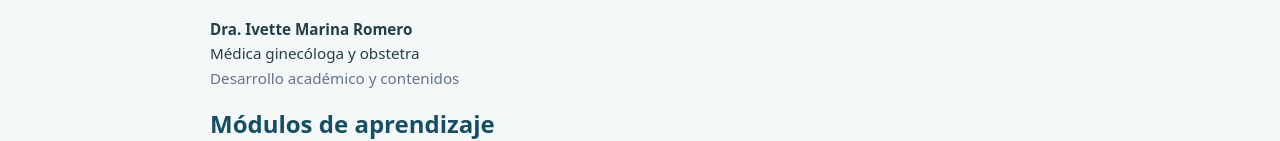
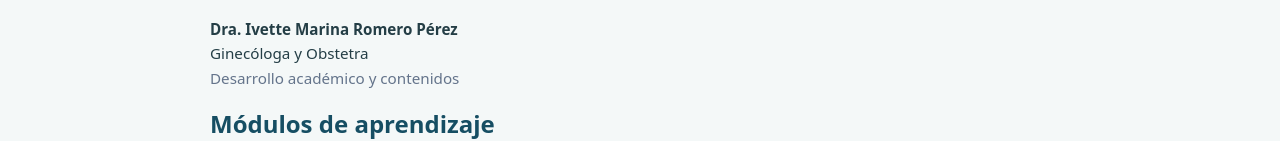
Before and after one commit to bp5icesi/obstetricia360, a plain HTML site: page index.html in a window 1280 px wide. Shown: the part 482-623 px from the top of the page. Drawn offline with Linux system fonts and the light colour scheme.

Commit message:
Update index.html

```diff
--- a/index.html
+++ b/index.html
@@ -76,8 +76,8 @@ footer {
 </section>
 
 <p style="margin-top: 12px; font-size: 0.95rem; line-height: 1.6;">
-  <strong>Dra. Ivette Marina Romero</strong><br>
-  Médica ginecóloga y obstetra<br>
+  <strong>Dra. Ivette Marina Romero Pérez</strong><br>
+  Ginecóloga y Obstetra<br>
   <span style="color: #64748b;">
     Desarrollo académico y contenidos
   </span>
```
